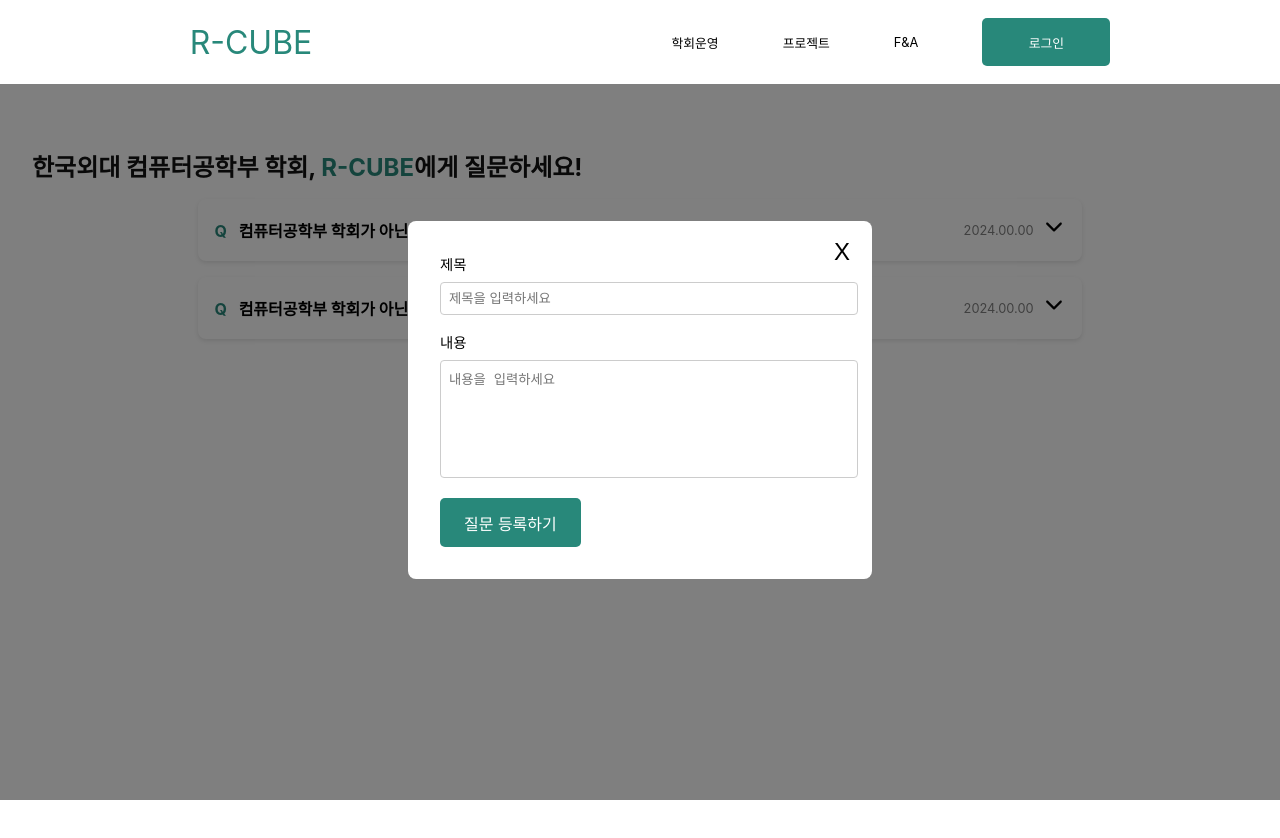
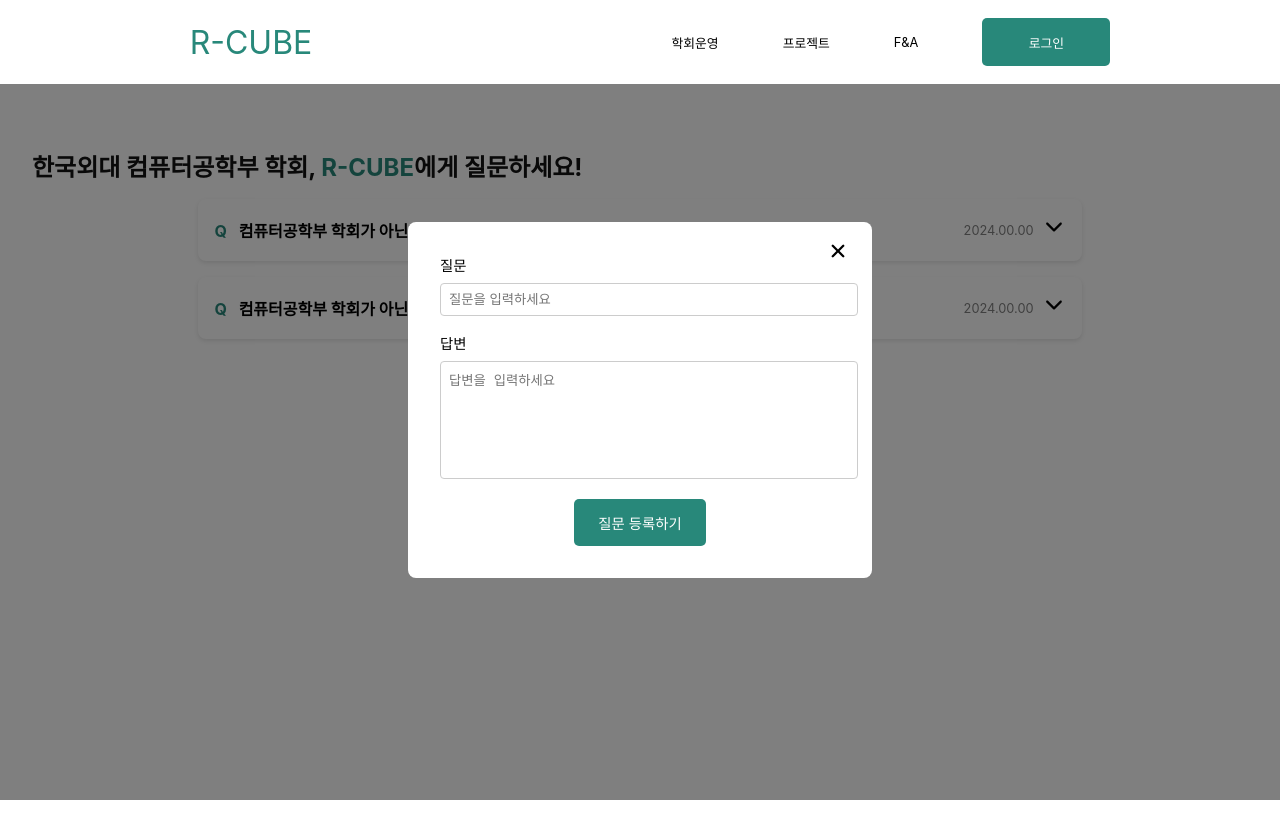
Before and after one commit to HUFS-RCUBE/front, a React (Create React App) app: page /faq in a window 1280 px wide. Both pictures are taken after a click on the button "질문 등록하기". Shown: the top 838 px of the page. Built offline with nearby package versions, Linux system fonts and the light colour scheme.

Commit message:
feat : QandA 페이지 질문등록 팝업 제작 완료

```diff
--- a/package.json
+++ b/package.json
@@ -6,6 +6,7 @@
     "@testing-library/jest-dom": "^5.17.0",
     "@testing-library/react": "^13.4.0",
     "@testing-library/user-event": "^13.5.0",
+    "date-fns": "^4.1.0",
     "react": "^18.3.1",
     "react-dom": "^18.3.1",
     "react-icons": "^5.3.0",
--- a/src/pages/qandapage/QandAPage.js
+++ b/src/pages/qandapage/QandAPage.js
@@ -1,12 +1,14 @@
 import React from "react";
 import styled from "styled-components";
 import { IoIosArrowDown } from "react-icons/io";
+import { IoClose } from "react-icons/io5";
+import { format } from "date-fns";
 
 function QandAPage() {
-  const questions = [
+  const [questions, setQuestions] = React.useState([
     {
       question: "컴퓨터공학부 학회가 아닌데 R-CUBE에 지원할 수 있나요?11111",
-      answer: "아아니요",
+      answer: "아니요",
       date: "2024.00.00",
     },
     {
@@ -14,10 +16,13 @@ function QandAPage() {
       answer: "아니요",
       date: "2024.00.00",
     },
-  ];
+  ]);
 
   const [expandedIndex, setExpandedIndex] = React.useState(null);
   const [isPopupOpen, setIsPopupOpen] = React.useState(false);
+
+  const [newQuestion, setNewQuestion] = React.useState("");
+  const [newAnswer, setNewAnswer] = React.useState("");
 
   const toggleAnswer = (index) => {
     setExpandedIndex(expandedIndex === index ? null : index);
@@ -29,6 +34,24 @@ function QandAPage() {
 
   const closePopup = () => {
     setIsPopupOpen(false);
+    setNewQuestion("");
+    setNewAnswer("");
+    alert("질문이 등록되었습니다.");
+  };
+
+  const handleRegisterQuestion = () => {
+    if (!newQuestion || !newAnswer) {
+      alert("질문과 답변을 모두 입력해주세요.");
+      return;
+    }
+    const newEntry = {
+      question: newQuestion,
+      answer: newAnswer,
+      date: format(new window.Date(), "yyyy.MM.dd"),
+    };
+    console.log(Date);
+    // setQuestions((prevQuestions) => [...prevQuestions, newEntry]);
+    closePopup();
   };
 
   return (
@@ -65,16 +88,31 @@ function QandAPage() {
       {isPopupOpen && (
         <PopupOverlay>
           <PopupContent>
-            <CloseButton onClick={closePopup}>X</CloseButton>
+            <CloseButton onClick={closePopup}>
+              <IoClose />
+            </CloseButton>
             <InputContainer>
-              <label>제목</label>
-              <InputField type="text" placeholder="제목을 입력하세요" />
+              <label>질문</label>
+              <InputField
+                type="text"
+                placeholder="질문을 입력하세요"
+                value={newQuestion}
+                onChange={(e) => setNewQuestion(e.target.value)}
+              />
             </InputContainer>
             <InputContainer>
-              <label>내용</label>
-              <TextareaField placeholder="내용을 입력하세요"></TextareaField>
+              <label>답변</label>
+              <TextareaField
+                placeholder="답변을 입력하세요"
+                value={newAnswer}
+                onChange={(e) => setNewAnswer(e.target.value)}
+              ></TextareaField>
             </InputContainer>
-            <PopupRegisterButton>질문 등록하기</PopupRegisterButton>
+            <BottomSheet>
+              <PopupRegisterButton onClick={handleRegisterQuestion}>
+                질문 등록하기
+              </PopupRegisterButton>
+            </BottomSheet>
           </PopupContent>
         </PopupOverlay>
       )}
@@ -238,13 +276,19 @@ const TextareaField = styled.textarea`
   height: 100px;
 `;
 
+const BottomSheet = styled.div`
+  display: flex;
+  justify-content: center;
+  margin-top: 1rem;
+`;
+
 const PopupRegisterButton = styled.button`
   background: ${({ theme }) => theme.colors.mainColor};
   color: white;
   border: none;
   padding: 0.8rem 1.5rem;
   border-radius: 5px;
-  font-size: 1rem;
+  font-size: 0.9rem;
   cursor: pointer;
 
   &:hover {
```
Also changed, not shown: 1 other file (tests, documents, lock files or other folders).
